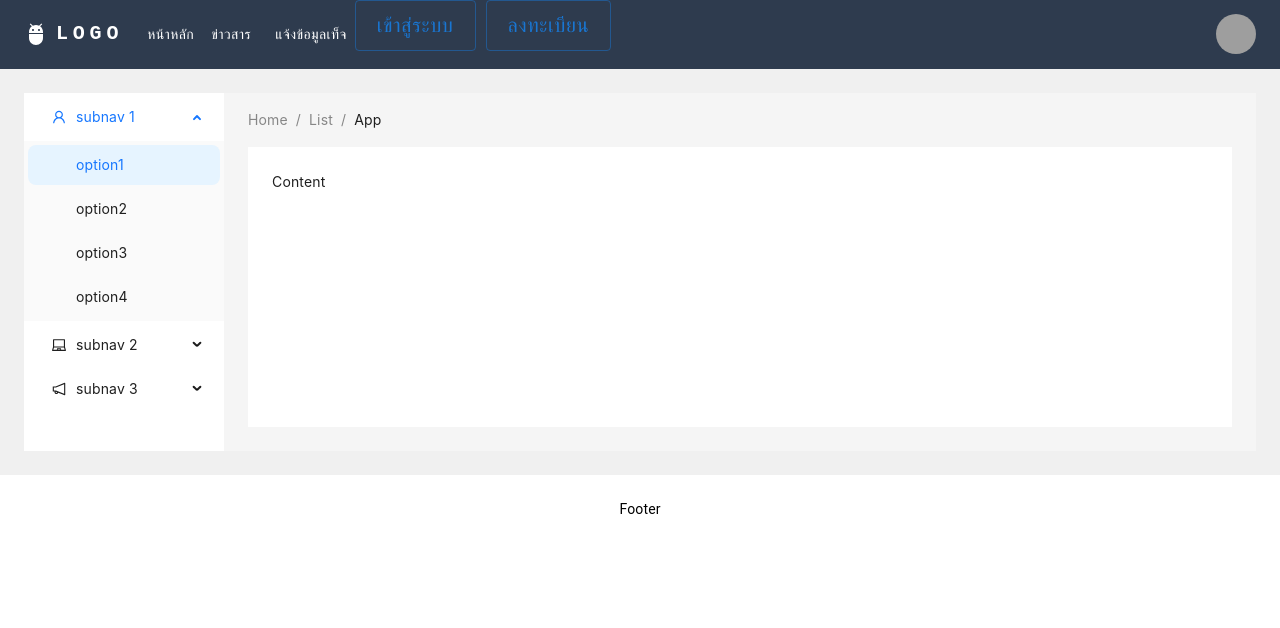
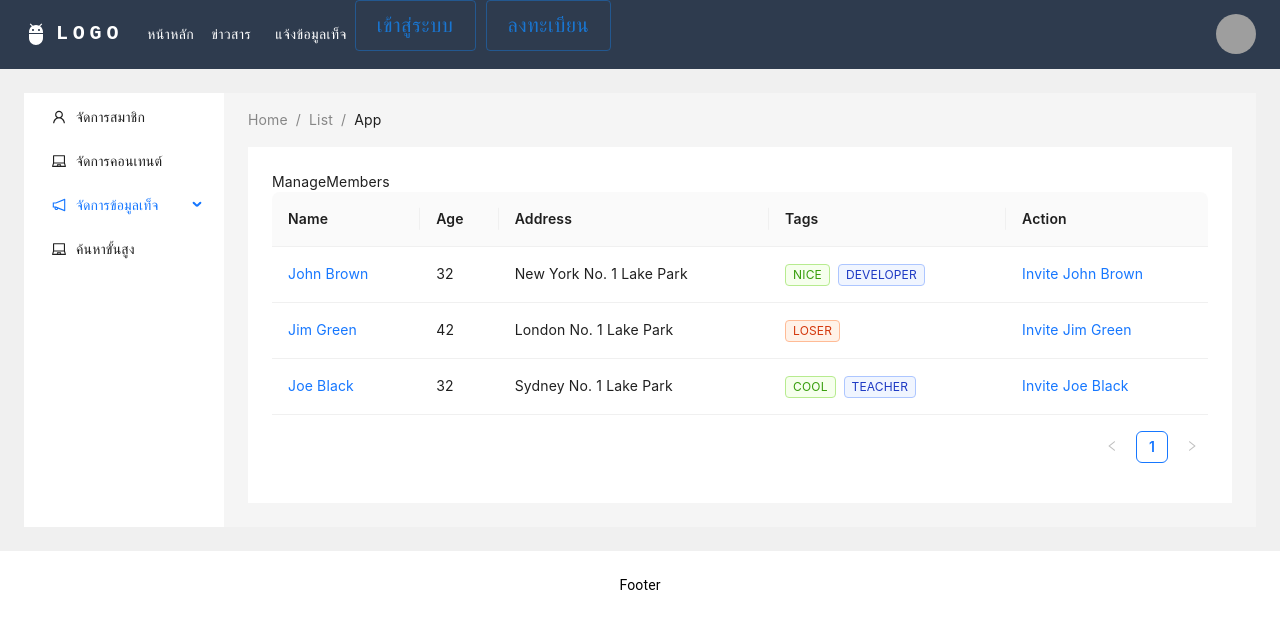
Before and after one commit to sanusi-pohlor/frontend, a React (Create React App) app: page /Admin in a window 1280 px wide. Shown: the top 628 px of the page. Built offline with nearby package versions, Linux system fonts and the light colour scheme; grey boxes are pictures that could not be loaded.

Commit message:
190866.1

```diff
--- a/src/components/Admin/AdminMenu.js
+++ b/src/components/Admin/AdminMenu.js
@@ -1,49 +1,108 @@
 import React from 'react';
-import { LaptopOutlined, NotificationOutlined, UserOutlined } from '@ant-design/icons';
+import {
+  LaptopOutlined,
+  NotificationOutlined,
+  UserOutlined,
+} from '@ant-design/icons';
 import { Breadcrumb, Layout, Menu, theme } from 'antd';
+import { Link } from 'react-router-dom';
 
-const { Header, Content, Sider } = Layout;
+const { Content, Sider } = Layout;
 
-const items1 = ['1', '2', '3'].map((key) => ({
-  key,
-  label: `nav ${key}`,
-}));
+const items = [
+  {
+    key: 'sub1',
+    icon: <UserOutlined />,
+    label: 'จัดการสมาชิก',
+    link: '', // Add a link property
+  },
+  {
+    key: 'sub2',
+    icon: <LaptopOutlined />,
+    label: 'จัดการคอนเทนต์',
+    link: 'ManageContont', // Add a link property
+  },
+  {
+    key: 'sub3',
+    icon: <NotificationOutlined />,
+    label: 'จัดการข้อมูลเท็จ',
+    link: '', // Add a link property
+    children: [
+      {
+        key: '1',
+        label: 'สื่อ',
+        link: 'MMedia', // Add a link property
+      },
+      {
+        key: '2',
+        label: 'ประเภท',
+        link: 'MType', // Add a link property
+      },
+      {
+        key: '3',
+        label: 'ข้อมูลที่แจ้ง',
+        link: 'MInformation', // Add a link property
+      },
+      {
+        key: '4',
+        label: 'การตรวจสอบ',
+        link: 'MChecking', // Add a link property
+      },
+      {
+        key: '5',
+        label: 'การจัดการปัญหา',
+        link: 'MProblem', // Add a link property
+      },
+    ],
+  },
+  {
+    key: 'sub4',
+    icon: <LaptopOutlined />,
+    label: 'ค้นหาขั้นสูง',
+    link: 'AdvancedSearch', // Add a link property
+  },
+];
 
-const items2= [UserOutlined, LaptopOutlined, NotificationOutlined].map(
-  (icon, index) => {
-    const key = String(index + 1);
 
-    return {
-      key: `sub${key}`,
-      icon: React.createElement(icon),
-      label: `subnav ${key}`,
-
-      children: new Array(4).fill(null).map((_, j) => {
-        const subKey = index * 4 + j + 1;
-        return {
-          key: subKey,
-          label: `option${subKey}`,
-        };
-      }),
-    };
-  },
-);
-
-const App = () => {
+const AdminMenu = ({ children }) => {
   const {
     token: { colorBgContainer },
   } = theme.useToken();
 
   return (
     <Layout>
-        <Sider width={200} style={{ background: colorBgContainer }}>
+      <Sider
+        width={200}
+        style={{ background: colorBgContainer }}
+        breakpoint="lg" // Set breakpoint for responsive behavior
+        collapsedWidth={0} // Hide Sider when collapsed
+      >
         <Menu
           mode="inline"
           defaultSelectedKeys={['1']}
           defaultOpenKeys={['sub1']}
           style={{ height: '100%', borderRight: 0 }}
-            items={items2}
-          />
+        >
+          {items.map((item) => {
+            if (item.children) {
+              return (
+                <Menu.SubMenu key={item.key} icon={item.icon} title={item.label}>
+                  {item.children.map((child) => (
+                    <Menu.Item key={child.key}>
+                      <Link to={`/Admin/${child.link}`}>{child.label}</Link>
+                    </Menu.Item>
+                  ))}
+                </Menu.SubMenu>
+              );
+            } else {
+              return (
+                <Menu.Item key={item.key} icon={item.icon}>
+                  <Link to={`/Admin/${item.link}`}>{item.label}</Link>
+                </Menu.Item>
+              );
+            }
+          })}
+        </Menu>
       </Sider>
       <Layout style={{ padding: '0 24px 24px' }}>
         <Breadcrumb style={{ margin: '16px 0' }}>
@@ -59,11 +118,11 @@ const App = () => {
             background: colorBgContainer,
           }}
         >
-            Content
+          {children}
         </Content>
       </Layout>
     </Layout>
   );
 };
 
-export default App;
+export default AdminMenu;
--- a/src/components/Admin/AdvancedSearch.js
+++ b/src/components/Admin/AdvancedSearch.js
@@ -76,6 +76,7 @@ const data = [
 const AdvancedSearch = () => {
   return (
     <AdminMenu>
+      AdvancedSearch
       <Table columns={columns} dataSource={data} />
     </AdminMenu>
   );
--- a/src/components/Admin/ManageContont.js
+++ b/src/components/Admin/ManageContont.js
@@ -76,6 +76,7 @@ const data = [
 const ManageContont = () => {
   return (
     <AdminMenu>
+      ManageContont
       <Table columns={columns} dataSource={data} />
     </AdminMenu>
   );
--- a/src/components/Admin/ManageFakeNews/MChecking.js
+++ b/src/components/Admin/ManageFakeNews/MChecking.js
@@ -76,6 +76,7 @@ const data = [
 const MChecking = () => {
   return (
     <AdminMenu>
+      MChecking
       <Table columns={columns} dataSource={data} />
     </AdminMenu>
   );
--- a/src/components/Admin/ManageFakeNews/MInformation.js
+++ b/src/components/Admin/ManageFakeNews/MInformation.js
@@ -76,6 +76,7 @@ const data = [
 const MInformation = () => {
   return (
     <AdminMenu>
+      MInformation
       <Table columns={columns} dataSource={data} />
     </AdminMenu>
   );
--- a/src/components/Admin/ManageFakeNews/MMedia.js
+++ b/src/components/Admin/ManageFakeNews/MMedia.js
@@ -76,6 +76,7 @@ const data = [
 const MMedia = () => {
   return (
     <AdminMenu>
+      MMedia
       <Table columns={columns} dataSource={data} />
     </AdminMenu>
   );
--- a/src/components/Admin/ManageFakeNews/MProblem.js
+++ b/src/components/Admin/ManageFakeNews/MProblem.js
@@ -76,6 +76,7 @@ const data = [
 const MProblem = () => {
   return (
     <AdminMenu>
+      MProblem
       <Table columns={columns} dataSource={data} />
     </AdminMenu>
   );
--- a/src/components/Admin/ManageFakeNews/MType.js
+++ b/src/components/Admin/ManageFakeNews/MType.js
@@ -76,6 +76,7 @@ const data = [
 const MType = () => {
   return (
     <AdminMenu>
+      MType
       <Table columns={columns} dataSource={data} />
     </AdminMenu>
   );
--- a/src/components/Admin/ManageMembers.js
+++ b/src/components/Admin/ManageMembers.js
@@ -76,6 +76,7 @@ const data = [
 const ManageMembers = () => {
   return (
     <AdminMenu>
+      ManageMembers
       <Table columns={columns} dataSource={data} />
     </AdminMenu>
   );
--- a/src/components/MenuNavbar.js
+++ b/src/components/MenuNavbar.js
@@ -98,7 +98,6 @@ function ResponsiveAppBar() {
           </ListItem>
         ))}
       </List>
-
     </Box>
   );
 
@@ -234,7 +233,7 @@ function ResponsiveAppBar() {
                   keepMounted: true, // Better open performance on mobile.
                 }}
                 sx={{
-                  display: { xs: 'block', sm: 'none' },
+                  display: { xs: 'block', sm: 'block' },
                   '& .MuiDrawer-paper': { boxSizing: 'border-box', width: drawerWidth },
                 }}
               >
--- a/src/components/SearchComponents/Search.js
+++ b/src/components/SearchComponents/Search.js
@@ -1,8 +1,8 @@
 import React from "react";
 import { Box, Typography, Container, Grid } from "@mui/material";
-import { Card, Button, DatePicker, Form, Input, Select } from "antd";
-
-const Search = ({ RegisterFinish }) => {
+import { Card, Button, DatePicker, Form, Input, Select,Layout, theme ,Breadcrumb, } from "antd";
+const { Content, Sider } = Layout;
+const Search = ({ children }) => {
   const News = () => {
     return (
       <Card
@@ -27,12 +27,19 @@ const Search = ({ RegisterFinish }) => {
       </Card>
     );
   };
+  const {
+    token: { colorBgContainer },
+  } = theme.useToken();
 
   return (
-    <Container>
-      <Grid container spacing={2}>
-        <Grid item xs={12} md={4}>
-          <Card
+    <Layout>
+      <Sider
+        width={300}
+        style={{ background: colorBgContainer }}
+        breakpoint="lg" // Set breakpoint for responsive behavior
+        collapsedWidth={0} // Hide Sider when collapsed
+      >
+        <Card
             hoverable
             style={{
               margin: "auto",
@@ -53,7 +60,7 @@ const Search = ({ RegisterFinish }) => {
               initialValues={{
                 remember: true,
               }}
-              onFinish={RegisterFinish}
+              // onFinish={RegisterFinish}
               style={{
                 maxWidth: "100%",
               }}
@@ -85,20 +92,25 @@ const Search = ({ RegisterFinish }) => {
               </Form.Item>
               </Form>
           </Card>
-          <br />
-        </Grid>
-        <Grid item xs={12} md={8}>
-          <News />
-          <br />
-          <News />
-          <br />
-          <News />
-          <br />
-          <News />
-          <br />
-        </Grid>
-      </Grid>
-    </Container>
+      </Sider>
+      <Layout style={{ padding: '0 24px 24px' }}>
+        <Breadcrumb style={{ margin: '16px 0' }}>
+          <Breadcrumb.Item>Home</Breadcrumb.Item>
+          <Breadcrumb.Item>List</Breadcrumb.Item>
+          <Breadcrumb.Item>App</Breadcrumb.Item>
+        </Breadcrumb>
+        <Content
+          style={{
+            padding: 24,
+            margin: 0,
+            minHeight: 280,
+            background: colorBgContainer,
+          }}
+        >
+          {children}
+        </Content>
+      </Layout>
+    </Layout>
   );
 };
 
```
Also changed, not shown: src/components/SearchComponents/news.js (+61 -82 lines). Lines whose indentation alone changed are shown as unchanged.
